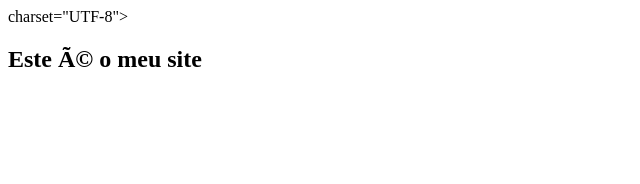
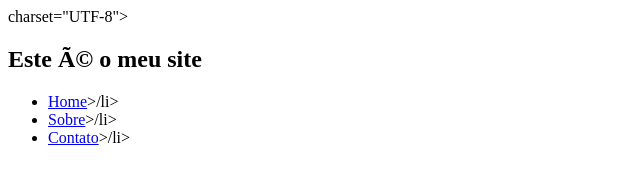
Before and after one commit to miguel-reginaldo/site, a plain HTML site: page index.html in a window 1280 px wide. Shown: the whole page, without its empty margins (0-640 px from the left). Drawn offline with Linux system fonts and the light colour scheme.

Commit message:
Criado menu

```diff
--- a/index.html
+++ b/index.html
@@ -6,5 +6,10 @@
     </head>
     <body>
 		<h2>Este é o meu site</h2>
+		<ul>
+			<li><a href="index.html">Home</a>>/li>
+			<li><a href="sobre.html">Sobre</a>>/li>
+			<li><a href="contato.html">Contato</a>>/li>
+		</ul>
     </body>
 </html>
```
